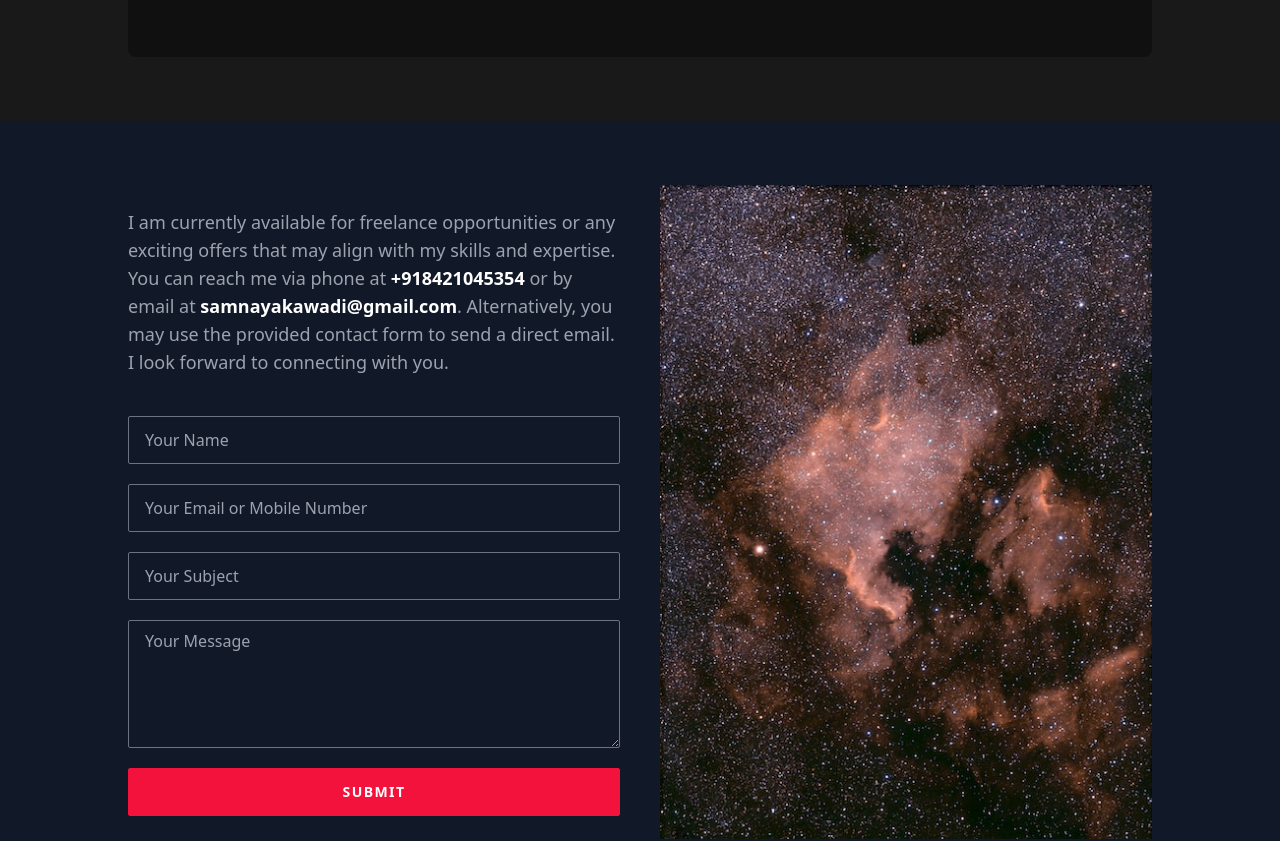
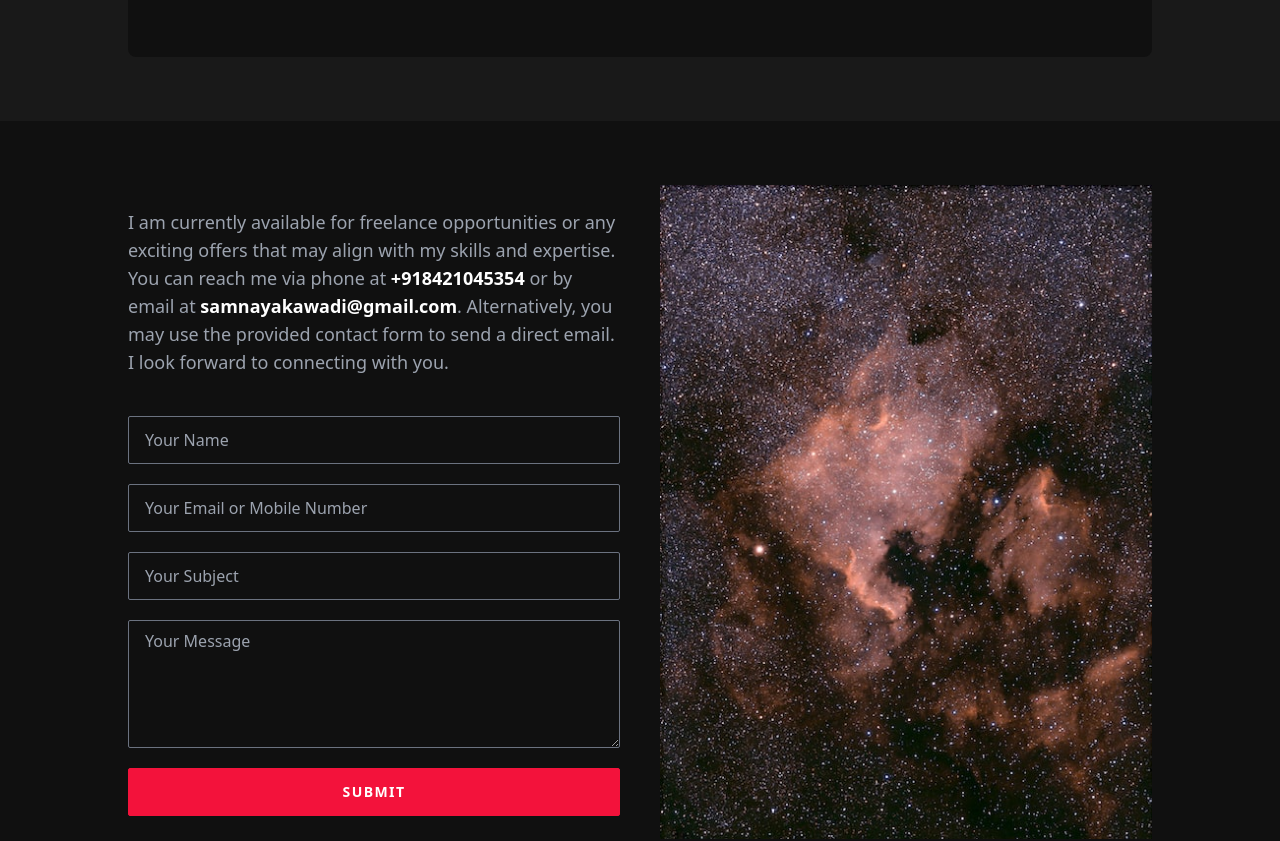
Before and after one commit to samnayakawadi/portfolio, a React (Vite) app: page / in a window 1280 px wide. Shown: the part 9468-10309 px from the top of the page. Built offline with nearby package versions, Linux system fonts and the light colour scheme.

Commit message:
Updated the Contact Page Colour + Experience

```diff
--- a/src/components/about-me/selector/Experience.jsx
+++ b/src/components/about-me/selector/Experience.jsx
@@ -3,7 +3,7 @@ const Experience = () => {
         <div className="flex flex-col gap-3 text-lg">
             <div>
                 <h1 className="text-gray-400 font-bold">Project Engineer - Centre for Development of Advanced Computing</h1>
-                <p className="text-gray-500 pt-2 font-bold">1 Year, 5 Months</p>
+                <p className="text-gray-500 pt-2 font-bold">1 Year, 10 Months</p>
 
                 <p className="text-gray-500 pt-2">During my tenure at CDAC, I spearheaded the research on the ideal database for a new project. Taking charge of the MeghSikshak Assessment project as the sole developer, I meticulously designed JSON structures for MongoDB collections.</p>
                 <p className="text-gray-500 pt-2">Crafting modern user interfaces across three role dashboards and implementing the backend with Spring Boot & Node JS, I assumed full responsibility for project success. Concurrently, I served as a guide for CDAC{"'"}s DAC Course Students, overseeing two batches.</p>
--- a/tailwind.config.js
+++ b/tailwind.config.js
@@ -21,7 +21,7 @@ export default {
         project2bg: "#101010",
         project2TileBg: "#191919",
         project2TileBgOnHover: "#1D1E24",
-        contactbg: "#111827",
+        contactbg: "#101010",
       }
     },
   },
```
